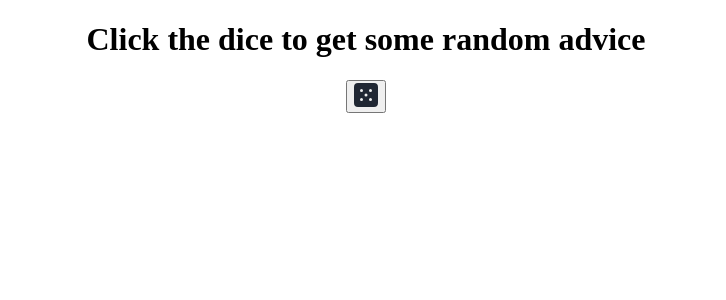
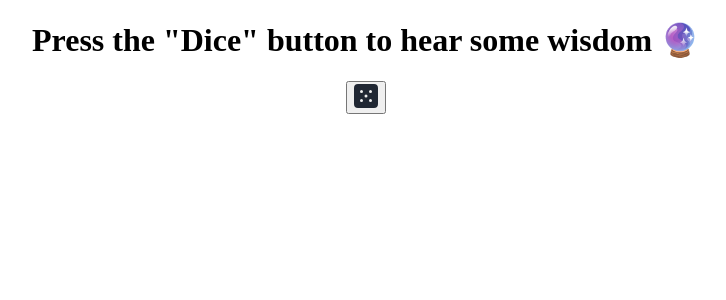
Before and after one commit to vlatkojuric/random-advice-app, a React (Create React App) app: page / in a window 1280 px wide. Shown: the top 300 px of the page, without its empty margins (274-1000 px from the left). Built offline with nearby package versions, Linux system fonts and the light colour scheme.

Commit message:
small change at the h1 tag of the quatation marks

```diff
--- a/src/App.js
+++ b/src/App.js
@@ -5,7 +5,7 @@ import Icon from "./assets/Icon";
 
 function App() {
   const [randomAdvice, setRandomAdvice] = useState(false);
-  // 'Press the "Dice" button to hear some wisdom 🔮 '
+
   const [randomAdviceId, setRandomAdviceId] = useState("");
 
   function fetchAdviceData() {
@@ -19,11 +19,11 @@ function App() {
     <div className="container">
       {!randomAdvice && (
         <h1 className="dissapear-text">
-          Click the dice to get some random advice
+          Press the "Dice" button to hear some wisdom 🔮
         </h1>
       )}
       {randomAdvice && <p className="advice-id">Advice #{randomAdviceId}</p>}
-      <h1 className="random-advice">{randomAdvice}</h1>
+      {randomAdvice && <h1 className="random-advice">"{randomAdvice}"</h1>}
       <button onClick={fetchAdviceData} className="dice-button">
         <Icon />
       </button>
```
